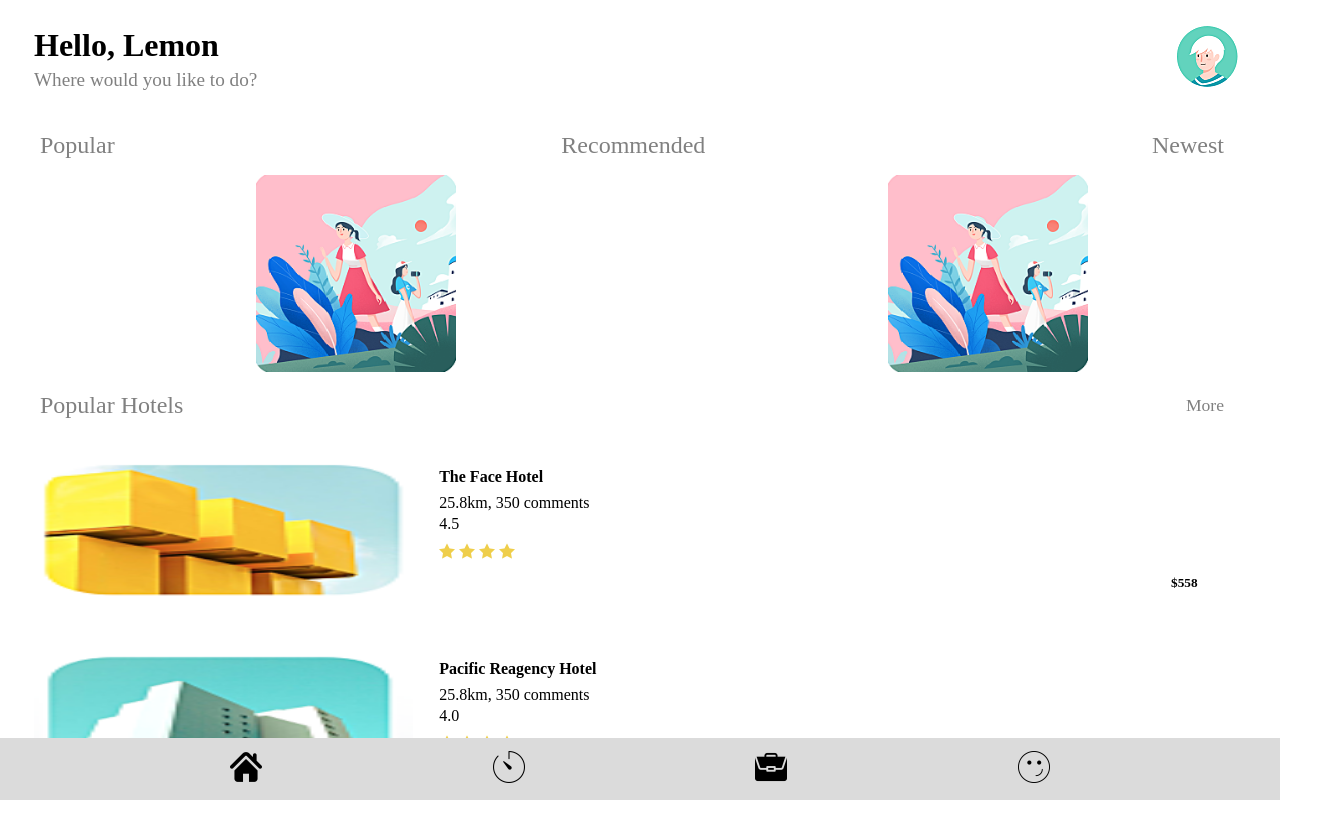
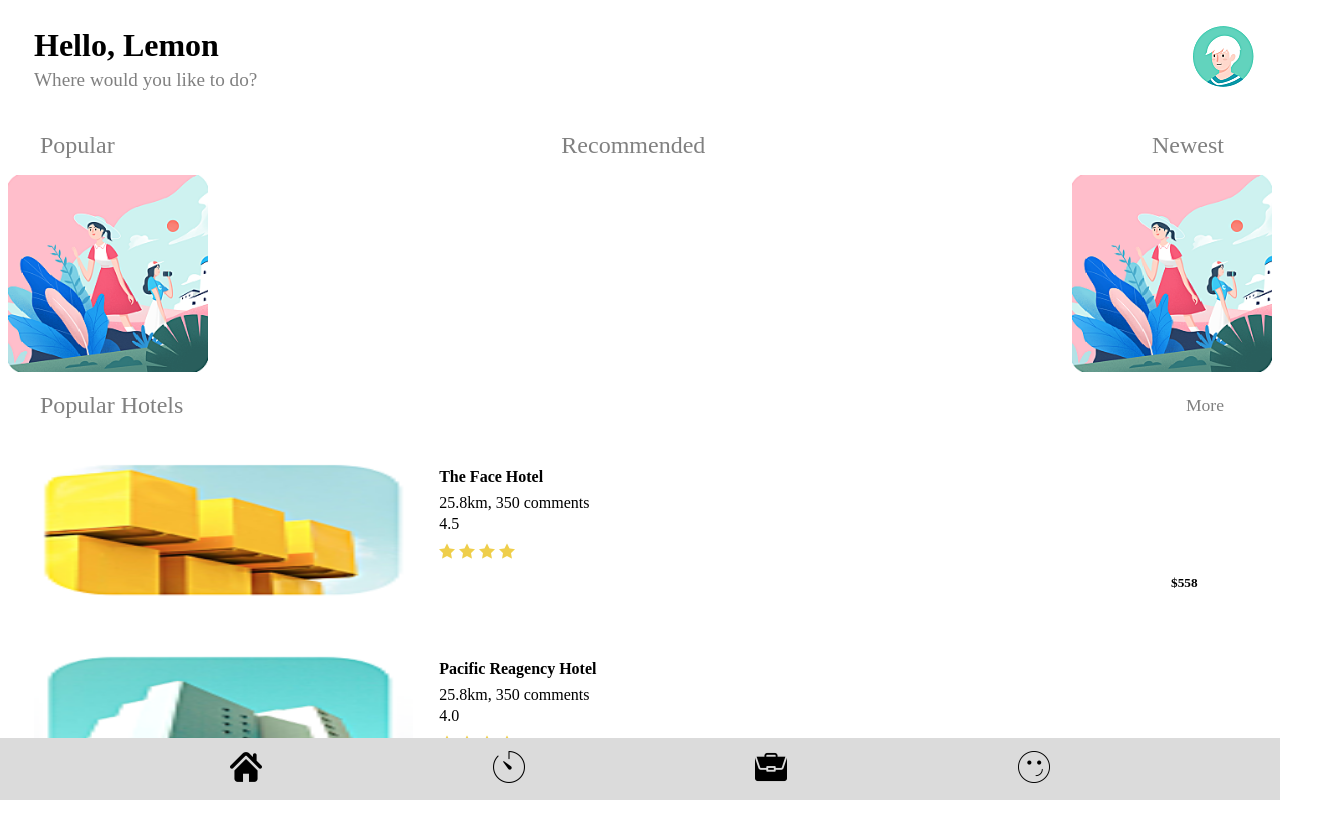
Before and after one commit to Olamilekan-code/travel-app, a plain HTML site: page index.html in a window 1280 px wide. Shown: the whole page, 1336 px wide, since content can reach past the window. Drawn offline with Linux system fonts and the light colour scheme.

Commit message:
removed padding

```diff
--- a/styles.css
+++ b/styles.css
@@ -50,7 +50,6 @@ h1 {
   display: flex;
   justify-content: space-between;
   align-items: center;
-  padding: 0 0.5rem;
 }
 .side__bar-img {
   width: 200px;
@@ -99,13 +98,13 @@ h1 {
 h1 {
   margin-bottom: 5px;
 }
-.top-bar {
+/* .top-bar {
   height: 6rem;
   padding: 0 1rem;
   display: flex;
   justify-content: space-between;
   align-items: center;
-  margin: 10px;
+  margin: 10px; */
 }
 .top__bar-p {
   color: grey;
@@ -143,11 +142,11 @@ h1 {
 .top-item:hover {
   color: black;
 }
-.sidebar__image {
+/* .sidebar__image {
   display: flex;
   justify-content: space-around;
   align-items: center;
-  padding: 0 2rem;
+  padding: 0 2rem; */
 }
 .tob__bar-link {
   display: flex;
```
